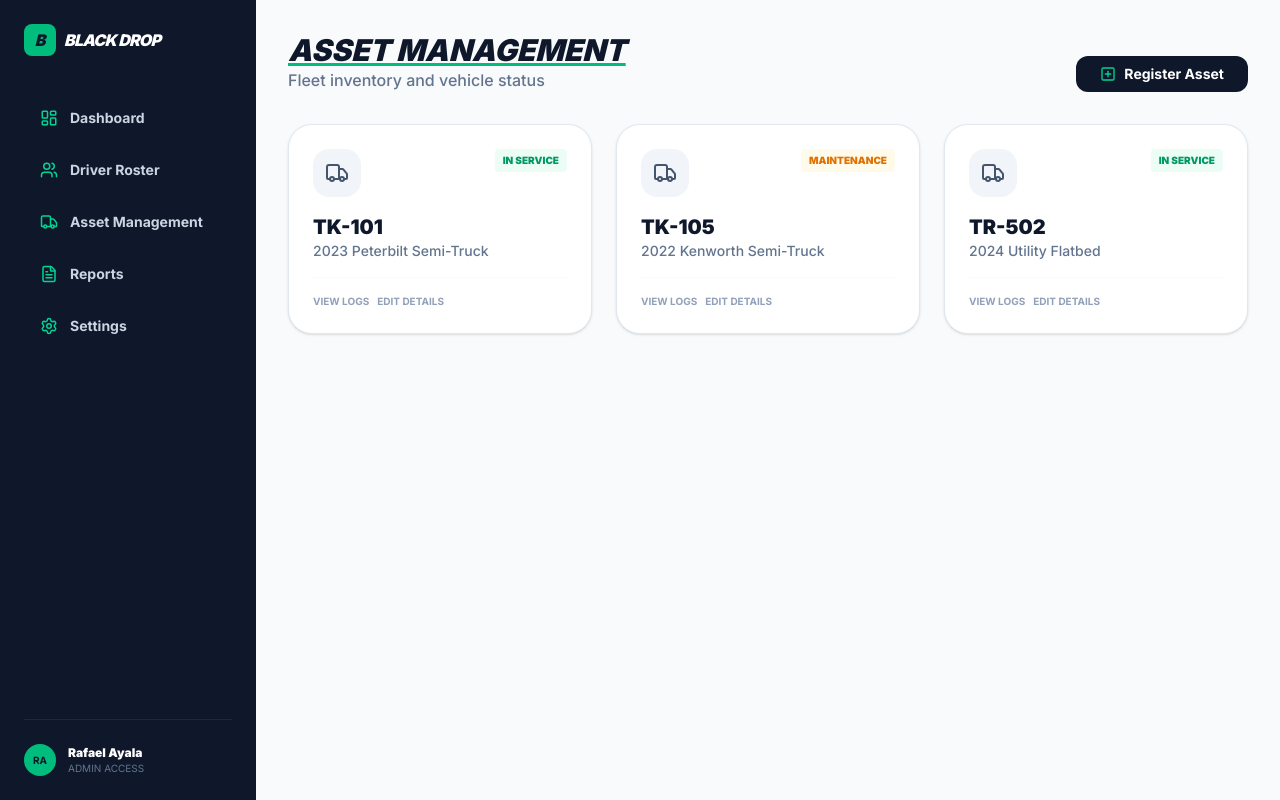
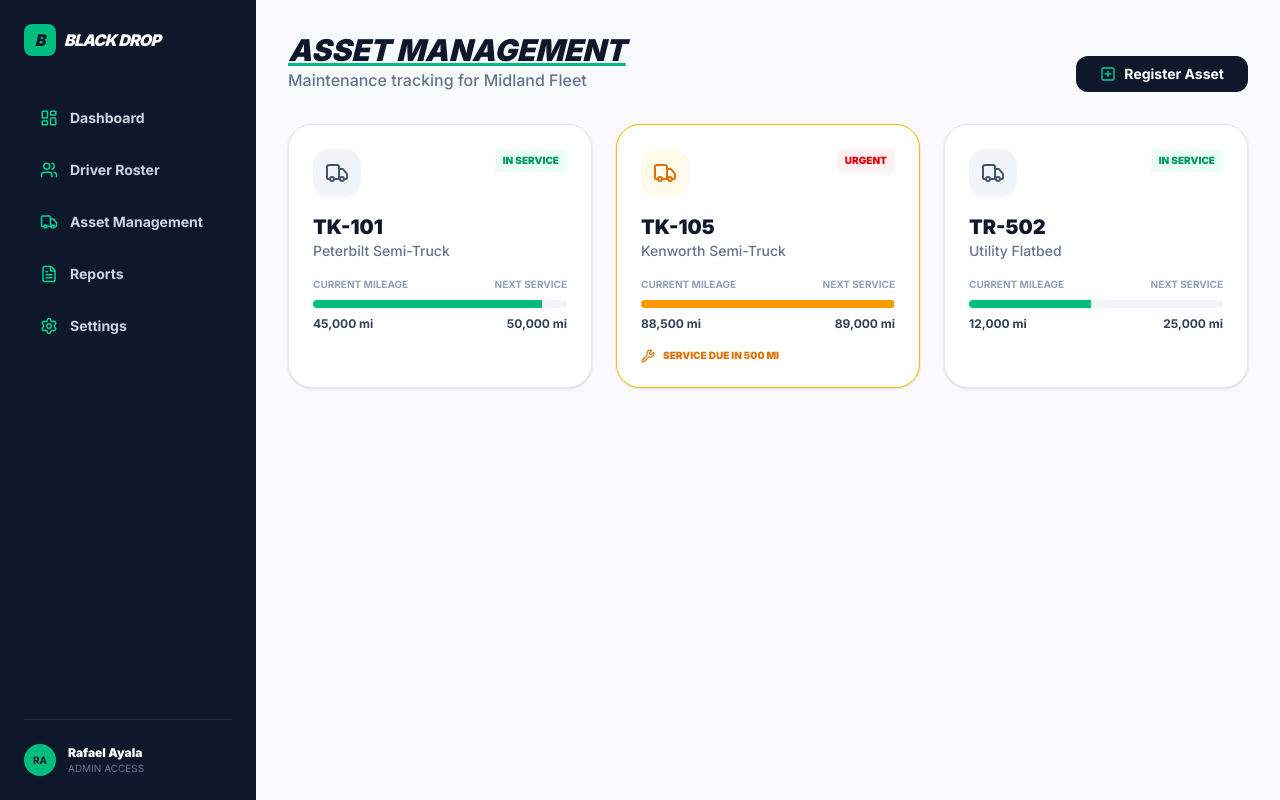
Before and after one commit to rafa09122007-svg/black-drop-compliance, a Next.js app: page /assets in a window 1280 px wide. Built offline with nearby package versions, Linux system fonts and the light colour scheme.

Commit message:
Added maintenance mileage tracking to assets

```diff
--- a/app/assets/page.tsx
+++ b/app/assets/page.tsx
@@ -3,9 +3,9 @@ import * as Lucide from 'lucide-react';
 
 export default function AssetsPage() {
   const assets = [
-    { id: "TK-101", type: "Semi-Truck", make: "Peterbilt", year: "2023", status: "In Service" },
-    { id: "TK-105", type: "Semi-Truck", make: "Kenworth", year: "2022", status: "Maintenance" },
-    { id: "TR-502", type: "Flatbed", make: "Utility", year: "2024", status: "In Service" },
+    { id: "TK-101", type: "Semi-Truck", make: "Peterbilt", mileage: 45000, nextService: 50000, status: "In Service" },
+    { id: "TK-105", type: "Semi-Truck", make: "Kenworth", mileage: 88500, nextService: 89000, status: "Urgent" },
+    { id: "TR-502", type: "Flatbed", make: "Utility", mileage: 12000, nextService: 25000, status: "In Service" },
   ];
 
   return (
@@ -14,7 +14,7 @@ export default function AssetsPage() {
         <header className="flex justify-between items-end mb-8">
           <div>
             <h1 className="text-3xl font-black text-slate-900 uppercase italic underline decoration-emerald-500">Asset Management</h1>
-            <p className="text-slate-500 font-medium">Fleet inventory and vehicle status</p>
+            <p className="text-slate-500 font-medium">Maintenance tracking for Midland Fleet</p>
           </div>
           <button className="bg-slate-900 text-white px-6 py-2 rounded-xl font-bold text-sm flex items-center gap-2">
             <Lucide.PlusSquare size={16} className="text-emerald-400" /> Register Asset
@@ -22,26 +22,52 @@ export default function AssetsPage() {
         </header>
 
         <div className="grid grid-cols-1 md:grid-cols-3 gap-6">
-          {assets.map((asset) => (
-            <div key={asset.id} className="bg-white p-6 rounded-3xl border border-slate-200 shadow-sm hover:shadow-md transition-shadow">
+          {assets.map((asset) => {
+            const milesRemaining = asset.nextService - asset.mileage;
+            const needsService = milesRemaining < 1000;
+
+            return (
+              <div key={asset.id} className={`bg-white p-6 rounded-3xl border ${needsService ? 'border-amber-400' : 'border-slate-200'} shadow-sm relative overflow-hidden`}>
                 <div className="flex justify-between items-start mb-4">
-                <div className="p-3 bg-slate-100 rounded-2xl text-slate-600">
+                  <div className={`p-3 rounded-2xl ${needsService ? 'bg-amber-50 text-amber-600' : 'bg-slate-100 text-slate-600'}`}>
                     <Lucide.Truck size={24} />
                   </div>
                   <span className={`px-2 py-1 rounded text-[10px] font-black uppercase ${
-                  asset.status === 'In Service' ? 'bg-emerald-50 text-emerald-600' : 'bg-amber-50 text-amber-600'
+                    asset.status === 'In Service' ? 'bg-emerald-50 text-emerald-600' : 'bg-red-50 text-red-600'
                   }`}>
                     {asset.status}
                   </span>
                 </div>
+
                 <h3 className="text-xl font-black text-slate-900">{asset.id}</h3>
-              <p className="text-sm text-slate-500 font-medium">{asset.year} {asset.make} {asset.type}</p>
-              <div className="mt-4 pt-4 border-t border-slate-50 flex gap-2">
-                <button className="text-[10px] font-bold uppercase text-slate-400 hover:text-slate-900">View Logs</button>
-                <button className="text-[10px] font-bold uppercase text-slate-400 hover:text-slate-900">Edit Details</button>
+                <p className="text-sm text-slate-500 font-medium mb-4">{asset.make} {asset.type}</p>
+
+                <div className="space-y-2">
+                  <div className="flex justify-between text-[10px] font-bold uppercase text-slate-400">
+                    <span>Current Mileage</span>
+                    <span>Next Service</span>
+                  </div>
+                  <div className="h-2 bg-slate-100 rounded-full overflow-hidden">
+                    <div
+                      className={`h-full ${needsService ? 'bg-amber-500' : 'bg-emerald-500'}`}
+                      style={{ width: `${(asset.mileage / asset.nextService) * 100}%` }}
+                    />
+                  </div>
+                  <div className="flex justify-between font-mono text-xs font-bold text-slate-700">
+                    <span>{asset.mileage.toLocaleString()} mi</span>
+                    <span>{asset.nextService.toLocaleString()} mi</span>
                   </div>
                 </div>
-          ))}
+
+                {needsService && (
+                  <div className="mt-4 flex items-center gap-2 text-amber-600">
+                    <Lucide.Wrench size={14} />
+                    <span className="text-[10px] font-black uppercase">Service Due in {milesRemaining} mi</span>
+                  </div>
+                )}
+              </div>
+            );
+          })}
         </div>
       </div>
     </div>
```
Lines whose indentation alone changed are shown as unchanged.
